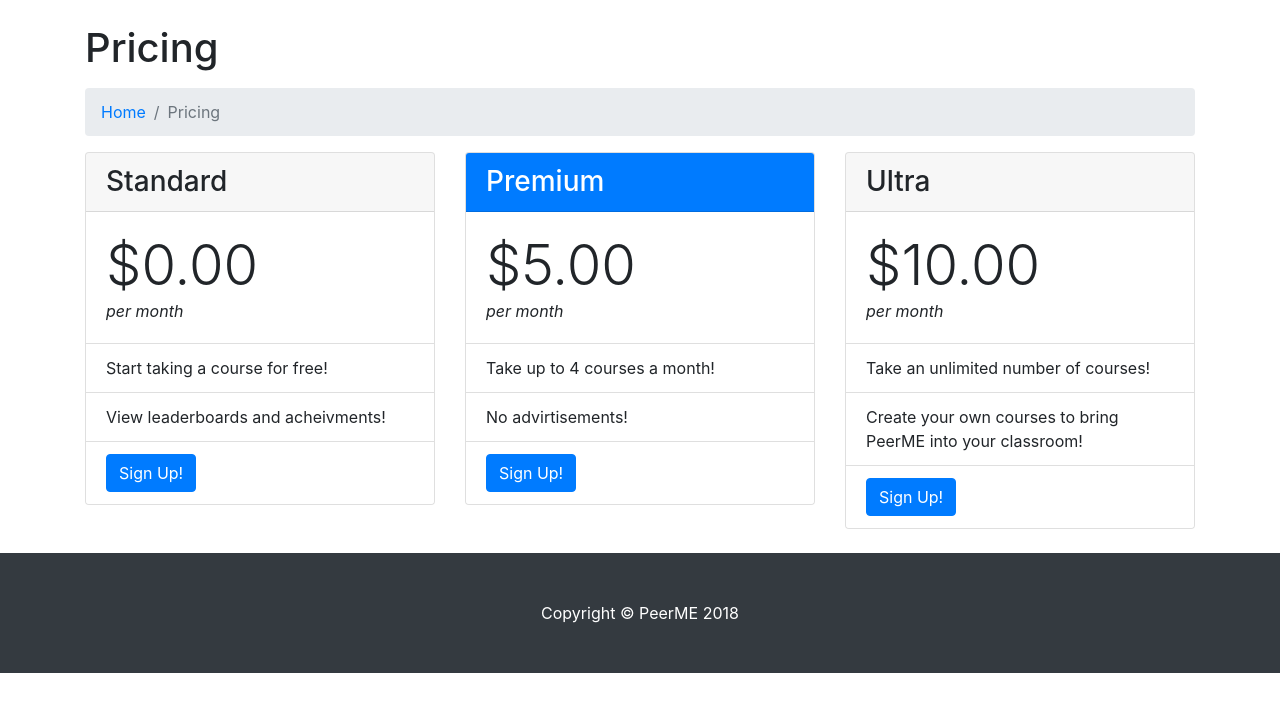
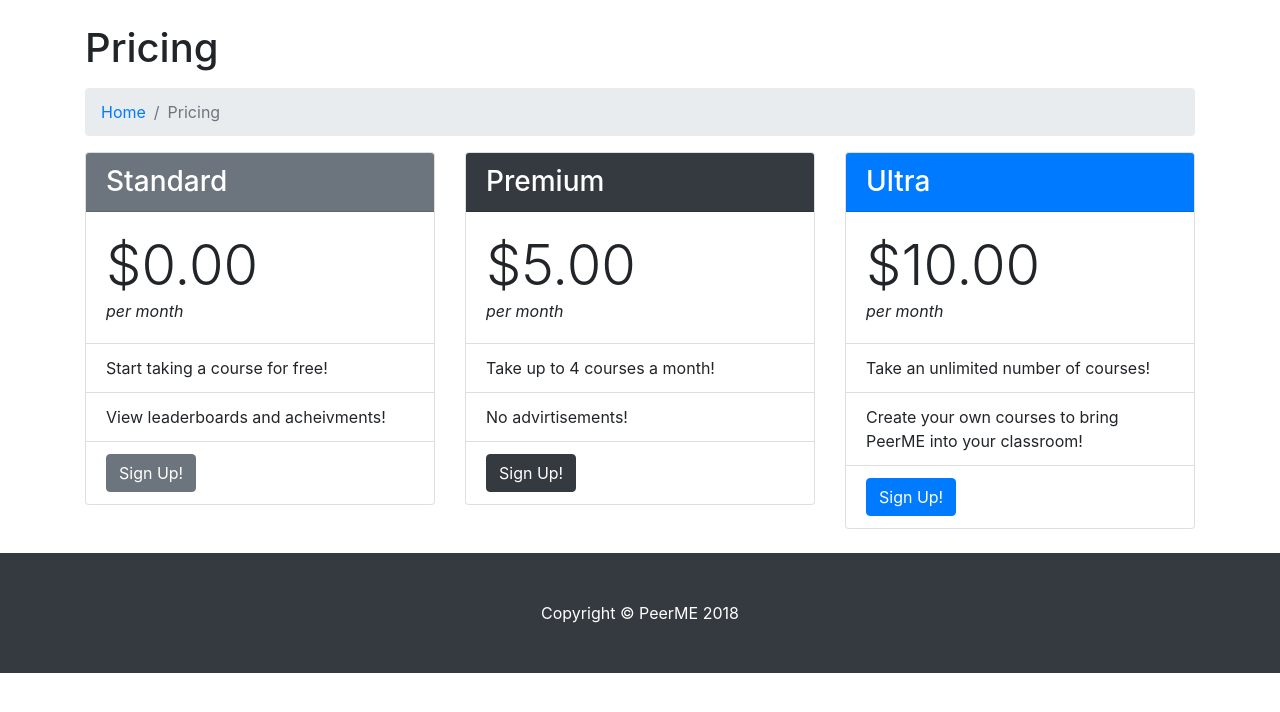
Before and after one commit to JerchafliePeter/e-commerce-group-4, a PHP site: page /pricing.html in a window 1280 px wide. Shown: the part 56-768 px from the top of the page. Run offline with PHP 8.4, Linux system fonts and the light colour scheme.

Commit message:
final touches

```diff
--- a/contact.html
+++ b/contact.html
@@ -4,9 +4,6 @@
 <head>
 
     <meta charset="utf-8">
-    <meta name="viewport" content="width=device-width, initial-scale=1, shrink-to-fit=no">
-    <meta name="description" content="">
-    <meta name="author" content="">
 
     <title>PeerME - Contact Us</title>
 
--- a/login.php
+++ b/login.php
@@ -5,9 +5,7 @@ error_reporting (E_ALL ^ E_NOTICE);
 <html lang="en">
 <head>
 <meta charset="utf-8">
-    <meta name="viewport" content="width=device-width, initial-scale=1, shrink-to-fit=no">
-    <meta name="description" content="">
-    <meta name="author" content="">
+
 <title>PeerME - Sign In</title>
 <!-- Bootstrap core CSS -->
 <link href="vendor/bootstrap/css/bootstrap.min.css" rel="stylesheet">
@@ -104,13 +102,11 @@ if ($_POST['loginbtn']){
 
             if (mysqli_num_rows($result) > 0){      //checks if a matching username is found
                 while($row = mysqli_fetch_assoc($result)){
-               // $row=$result->fetch_assoc();    //stores the row of the matching username in $row
                 $dbuser =$row['USERNAME'];      //stores username from database in $dbuser
                 $dbpass =$row['PASSWORD'];      //stores the password from the database in $dbpass
 
 
                 if($password== $dbpass){
-                    //set session info
 
                     echo "$form You have been logged in as: <b>$dbuser</b>.";
                 }
--- a/pricing.html
+++ b/pricing.html
@@ -4,9 +4,6 @@
 <head>
 
     <meta charset="utf-8">
-    <meta name="viewport" content="width=device-width, initial-scale=1, shrink-to-fit=no">
-    <meta name="description" content="">
-    <meta name="author" content="">
 
     <title>PeerME - Pricing</title>
 
@@ -70,11 +67,13 @@
             <li class="breadcrumb-item active">Pricing</li>
         </ol>
 
-        <!-- Content Row -->
+        <!-- Pricing Row -->
         <div class="row">
+
+            <!-- Standard Col -->
             <div class="col-lg-4 mb-4">
                 <div class="card h-80">
-                    <h3 class="card-header">Standard</h3>
+                    <h3 class="card-header bg-secondary text-white">Standard</h3>
                     <div class="card-body">
                         <div class="display-4">$0.00</div>
                         <div class="font-italic">per month</div>
@@ -83,14 +82,14 @@
                         <li class="list-group-item">Start taking a course for free!</li>
                         <li class="list-group-item">View leaderboards and acheivments!</li>
                         <li class="list-group-item">
-                            <a href="signup.html" class="btn btn-primary">Sign Up!</a>
+                            <a href="signup.html" class="btn btn-secondary text-white">Sign Up!</a>
                         </li>
                     </ul>
                 </div>
             </div>
             <div class="col-lg-4 mb-4">
                 <div class="card card-outline-primary h-80">
-                    <h3 class="card-header bg-primary text-white">Premium</h3>
+                    <h3 class="card-header bg-dark text-white">Premium</h3>
                     <div class="card-body">
                         <div class="display-4">$5.00</div>
                         <div class="font-italic">per month</div>
@@ -99,14 +98,14 @@
                         <li class="list-group-item">Take up to 4 courses a month!</li>
                         <li class="list-group-item">No advirtisements!</li>
                         <li class="list-group-item">
-                            <a href="signup.html" class="btn btn-primary">Sign Up!</a>
+                            <a href="signup.html" class="btn btn-dark">Sign Up!</a>
                         </li>
                     </ul>
                 </div>
             </div>
             <div class="col-lg-4 mb-4">
                 <div class="card h-80">
-                    <h3 class="card-header">Ultra</h3>
+                    <h3 class="card-header bg-primary text-white">Ultra</h3>
                     <div class="card-body">
                         <div class="display-4">$10.00</div>
                         <div class="font-italic">per month</div>
--- a/signin.html
+++ b/signin.html
@@ -4,9 +4,6 @@
 <head>
 
     <meta charset="utf-8">
-    <meta name="viewport" content="width=device-width, initial-scale=1, shrink-to-fit=no">
-    <meta name="description" content="">
-    <meta name="author" content="">
 
     <title>PeerME - Sign In</title>
 
--- a/signup.html
+++ b/signup.html
@@ -5,9 +5,6 @@
 <head>
 
     <meta charset="utf-8">
-    <meta name="viewport" content="width=device-width, initial-scale=1, shrink-to-fit=no">
-    <meta name="description" content="">
-    <meta name="author" content="">
 
     <title>PeerME - Sign Up</title>
 
--- a/signup.php
+++ b/signup.php
@@ -5,9 +5,7 @@ error_reporting (E_ALL ^ E_NOTICE);
 <html lang="en">
 <head>
 <meta charset="utf-8">
-    <meta name="viewport" content="width=device-width, initial-scale=1, shrink-to-fit=no">
-    <meta name="description" content="">
-    <meta name="author" content="">
+
 <title>PeerME - Sign Up</title>
 <!-- Bootstrap core CSS -->
 <link href="vendor/bootstrap/css/bootstrap.min.css" rel="stylesheet">
@@ -101,7 +99,7 @@ if ($_POST['submitbtn']){
                 }
             $password =md5("8Kdo9H3".$password);    //hashes the entered password with a salt
             $sql ="INSERT INTO `users` (`EMAIL`, `USERNAME`, `PASSWORD`) VALUES ('$email', '$user', '$password')";    //stores sql command in $sql
-            mysqli_query($link, $sql);    //queries the database for a matching username
+            mysqli_query($link, $sql);    //adds row to database
 
                             echo "$form You have created user: <b>$user</b>.";
             }
```
Also changed, not shown: about.html (+13 -9 lines), courses.html (+14 -15 lines), faq.html (+11 -4 lines), index.html (+21 -12 lines).
